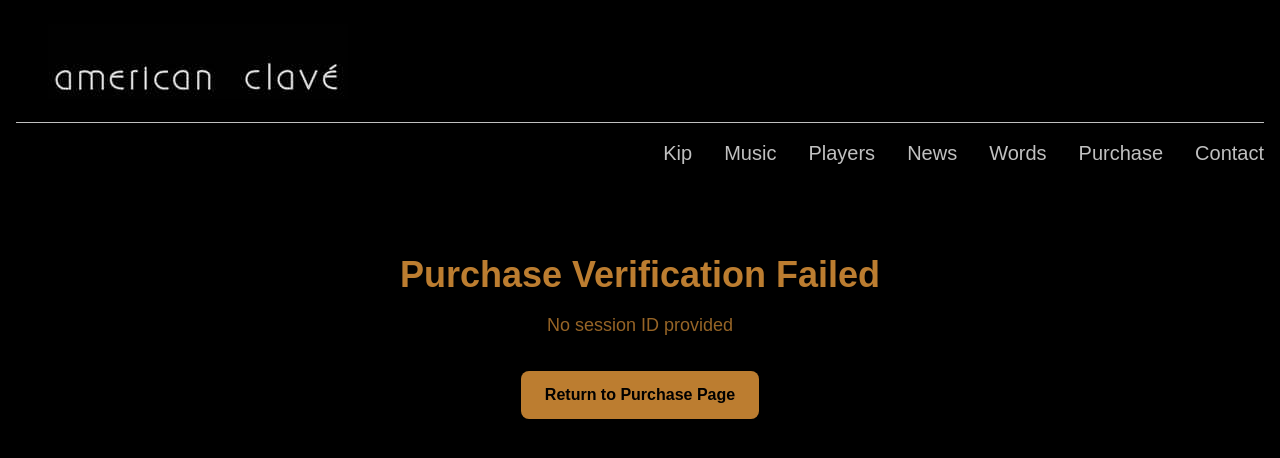
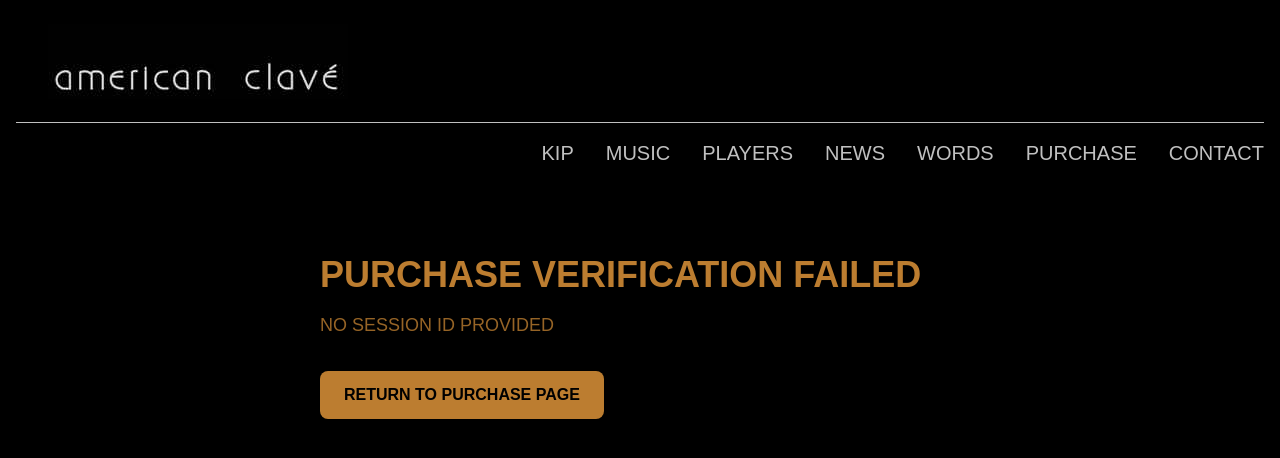
Before and after one commit to HMTEUNIS/americanClaveFinal, a Next.js app: page /purchase/success in a window 1280 px wide. Shown: the top 458 px of the page. Built offline with nearby package versions, Linux system fonts and the light colour scheme.

Commit message:
text styles updated

```diff
--- a/app/globals.css
+++ b/app/globals.css
@@ -17,6 +17,25 @@ body {
   color: #bc7d30;
   font-family: Arial, Helvetica, sans-serif;
   min-height: 100vh;
+  text-transform: uppercase;
+  text-align: left;
+}
+
+/* Ensure all text elements are uppercase and left-aligned */
+h1, h2, h3, h4, h5, h6, p, span, div, li, td, th, label, button, a, input, textarea, select {
+  text-transform: uppercase;
+  text-align: left;
+}
+
+/* Override any center-aligned text */
+.text-center {
+  text-align: left !important;
+}
+
+/* Ensure input placeholders are uppercase */
+input::placeholder,
+textarea::placeholder {
+  text-transform: uppercase;
 }
 
 /* TipTap Editor Styles */
--- a/app/music/[id]/page.tsx
+++ b/app/music/[id]/page.tsx
@@ -157,7 +157,7 @@ export default async function AlbumDetailPage({ params }: AlbumDetailPageProps)
       <div className="container mx-auto px-4 py-16">
         <div className="max-w-6xl mx-auto">
           {/* Album Header */}
-          <div className="mb-12 text-center">
+          <div className="mb-12 text-left">
             <h1 className="text-5xl md:text-7xl font-bold mb-4">
               {album.title}
             </h1>
--- a/app/music/page.tsx
+++ b/app/music/page.tsx
@@ -73,7 +73,7 @@ export default function MusicPage() {
         </div>
         <div className="container mx-auto px-4 py-16 relative z-10">
           <h1 className="text-4xl md:text-6xl font-bold mb-8">Music</h1>
-          <p className="text-center text-[#bc7d30]/60">Loading albums...</p>
+          <p className="text-left text-[#bc7d30]/60">Loading albums...</p>
         </div>
       </main>
     );
@@ -145,7 +145,7 @@ export default function MusicPage() {
         })}
 
         {Array.from(groupedAlbums.values()).flat().length === 0 && (
-          <p className="text-center text-[#bc7d30]/60 mt-12">
+          <p className="text-left text-[#bc7d30]/60 mt-12">
             {searchQuery ? `No albums found matching "${searchQuery}"` : 'No albums found'}
           </p>
         )}
@@ -156,7 +156,7 @@ export default function MusicPage() {
         <p className="text-[#bc7d30] text-sm md:text-base leading-relaxed mb-4 italic">
           "Kip Hanrahan's worldly and highly artistic approach provides a road map for ongoing success. Most importantly, Hanrahan paints vivid portraits of life, love and reality without becoming self-absorbed or overbearing. Overall, his productions are generally accessible and entertaining while maintaining that perpetual touch of class."
         </p>
-        <div className="text-right">
+        <div className="text-left">
           <p className="text-[#bc7d30] font-semibold text-sm md:text-base">Glenn Astarita</p>
           <p className="text-[#bc7d30]/70 text-xs md:text-sm">AllAboutJazz.com</p>
         </div>
--- a/app/newsadmin/page.tsx
+++ b/app/newsadmin/page.tsx
@@ -166,7 +166,7 @@ export default function NewsAdminPage() {
   if (!session) {
     return (
       <main className="min-h-screen bg-black text-[#bc7d30] flex items-center justify-center">
-        <div className="text-center">
+        <div className="text-left">
           <h1 className="text-4xl font-bold mb-8">News Admin</h1>
           <button
             onClick={() => signIn('google')}
--- a/app/players/page.tsx
+++ b/app/players/page.tsx
@@ -112,7 +112,7 @@ export default function PlayersPage() {
       <main className="min-h-screen bg-black text-[#bc7d30]">
         <div className="container mx-auto px-4 py-16">
           <h1 className="text-4xl md:text-6xl font-bold mb-8">Players</h1>
-          <p className="text-center text-[#bc7d30]/60">Loading players...</p>
+          <p className="text-left text-[#bc7d30]/60">Loading players...</p>
         </div>
       </main>
     );
@@ -222,7 +222,7 @@ export default function PlayersPage() {
                 ))}
               </div>
             ) : (
-              <p className="text-center text-[#bc7d30]/60 mt-12">
+              <p className="text-left text-[#bc7d30]/60 mt-12">
                 {searchQuery ? `No players found matching "${searchQuery}"` : 'No players found'}
               </p>
             )}
--- a/app/purchase/page.tsx
+++ b/app/purchase/page.tsx
@@ -92,7 +92,7 @@ export default function PurchasePage() {
       <main className="min-h-screen bg-black text-[#bc7d30]">
         <div className="container mx-auto px-4 py-16">
           <h1 className="text-4xl md:text-6xl font-bold mb-8">Purchase Albums</h1>
-          <p className="text-center text-[#bc7d30]/60">Loading albums...</p>
+          <p className="text-left text-[#bc7d30]/60">Loading albums...</p>
         </div>
       </main>
     );
--- a/app/purchase/success/page.tsx
+++ b/app/purchase/success/page.tsx
@@ -50,7 +50,7 @@ function PurchaseSuccessContent() {
   if (isLoading) {
     return (
       <main className="min-h-screen bg-black text-[#bc7d30] flex items-center justify-center">
-        <div className="text-center">
+        <div className="text-left">
           <p className="text-xl">Verifying your purchase...</p>
         </div>
       </main>
@@ -61,7 +61,7 @@ function PurchaseSuccessContent() {
     return (
       <main className="min-h-screen bg-black text-[#bc7d30]">
         <div className="container mx-auto px-4 py-16 max-w-2xl">
-          <div className="text-center">
+          <div className="text-left">
             <h1 className="text-4xl font-bold mb-4">Purchase Verification Failed</h1>
             <p className="text-lg mb-8 text-[#bc7d30]/80">{error}</p>
             <Link
@@ -83,7 +83,7 @@ function PurchaseSuccessContent() {
   return (
     <main className="min-h-screen bg-black text-[#bc7d30]">
       <div className="container mx-auto px-4 py-16 max-w-2xl">
-        <div className="text-center">
+        <div className="text-left">
           <h1 className="text-5xl font-bold mb-4">Purchase Successful!</h1>
           <p className="text-2xl mb-8 text-[#bc7d30]/80">
             Thank you for your purchase of <strong>{purchaseData.albumTitle}</strong>
@@ -130,7 +130,7 @@ export default function PurchaseSuccessPage() {
   return (
     <Suspense fallback={
       <main className="min-h-screen bg-black text-[#bc7d30] flex items-center justify-center">
-        <div className="text-center">
+        <div className="text-left">
           <p className="text-xl">Loading...</p>
         </div>
       </main>
--- a/components/PlayerAlbumsModal.tsx
+++ b/components/PlayerAlbumsModal.tsx
@@ -98,7 +98,7 @@ export default function PlayerAlbumsModal({ isOpen, onClose, playerName }: Playe
           {/* Content */}
           <div className="flex-1 overflow-y-auto px-6 py-6">
             {isLoading ? (
-              <p className="text-center text-[#bc7d30]/60">Loading albums...</p>
+              <p className="text-left text-[#bc7d30]/60">Loading albums...</p>
             ) : albums.length > 0 ? (
               <div>
                 <h3 className="text-xl font-bold text-[#bc7d30] mb-4">Albums</h3>
@@ -130,7 +130,7 @@ export default function PlayerAlbumsModal({ isOpen, onClose, playerName }: Playe
                 </ul>
               </div>
             ) : (
-              <p className="text-center text-[#bc7d30]/60">No albums found.</p>
+              <p className="text-left text-[#bc7d30]/60">No albums found.</p>
             )}
           </div>
         </div>
```
